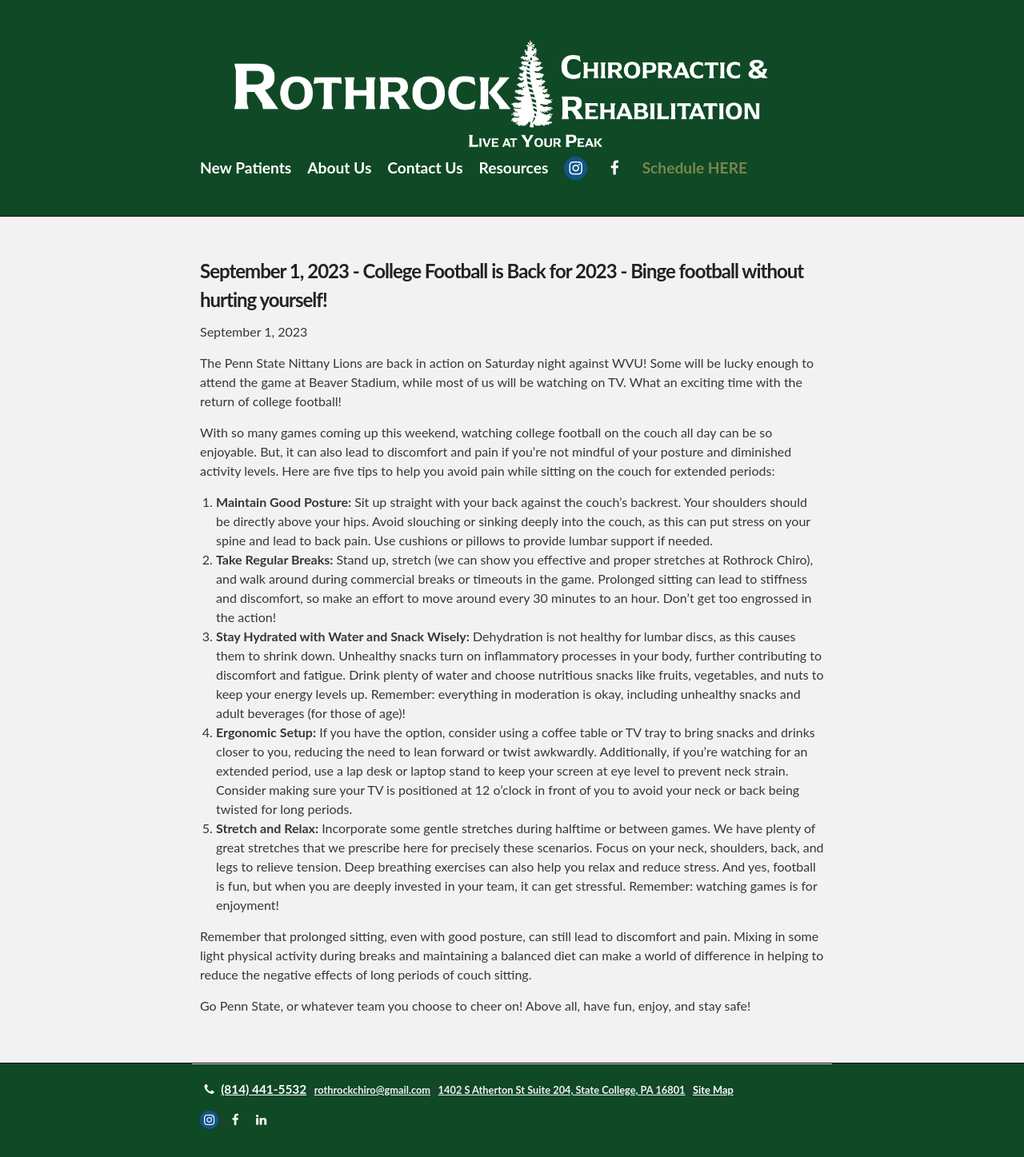
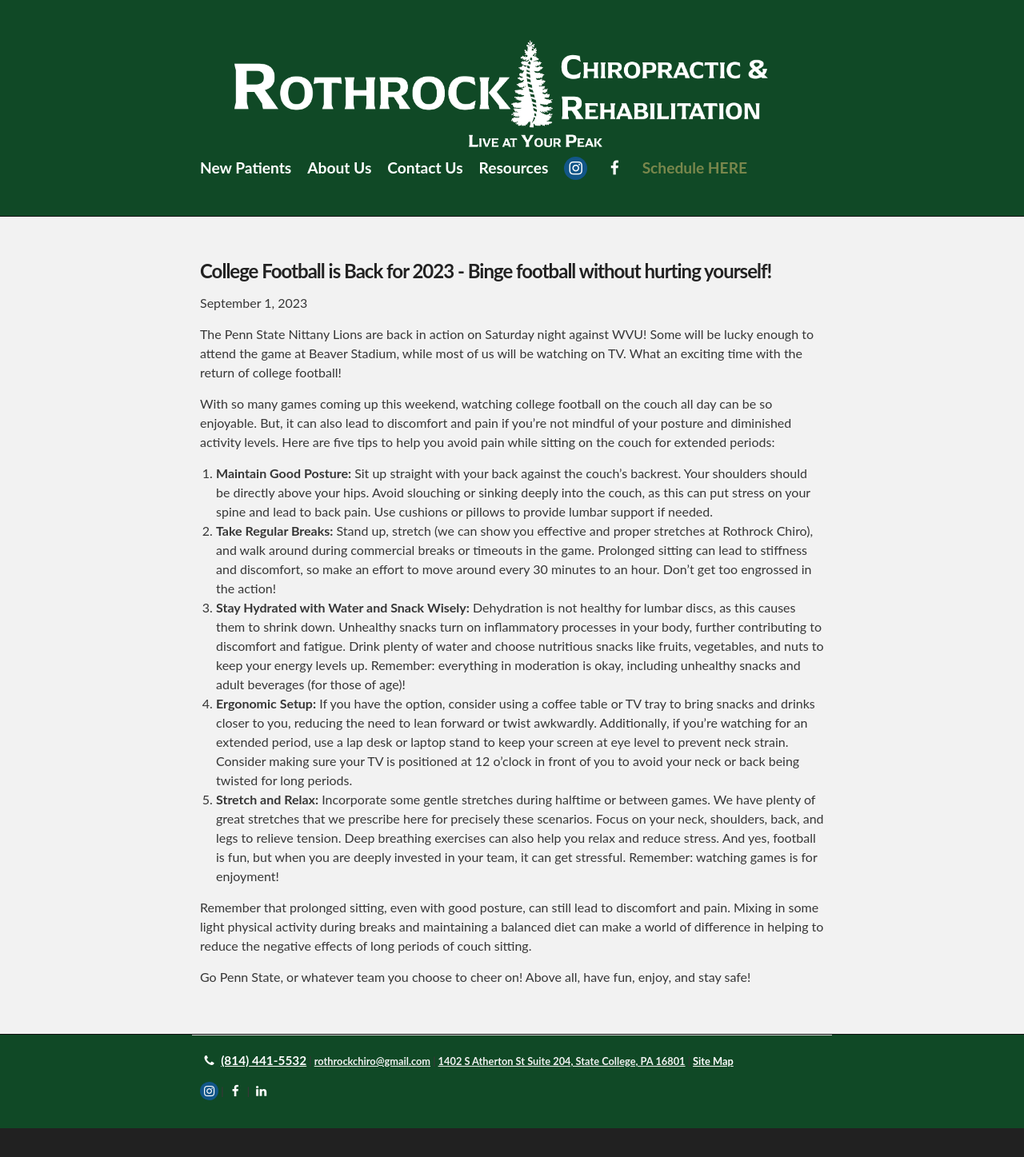
Before and after one commit to evpitcel/evpitcel.github.io, a Jekyll site: the page built from _posts/2023-09-01-collegefootball.md, in a window 1280 px wide. Shown: the whole page at 80% size. Built offline with Jekyll 4.4.1, drawn with Linux system fonts in a browser that asks for light colours; after the commit the page ends 1411 px from its top, so only the background shows below that.

Commit message:
Update 2023-09-01-collegefootball.md
changes to this

```diff
--- a/_posts/2023-09-01-collegefootball.md
+++ b/_posts/2023-09-01-collegefootball.md
@@ -1,6 +1,6 @@
 ---
 layout: post
-title: September 1, 2023 - College Football is Back for 2023 - Binge football without hurting yourself!
+title: College Football is Back for 2023 - Binge football without hurting yourself!
 date: 2023-09-01
 ---
 
```
